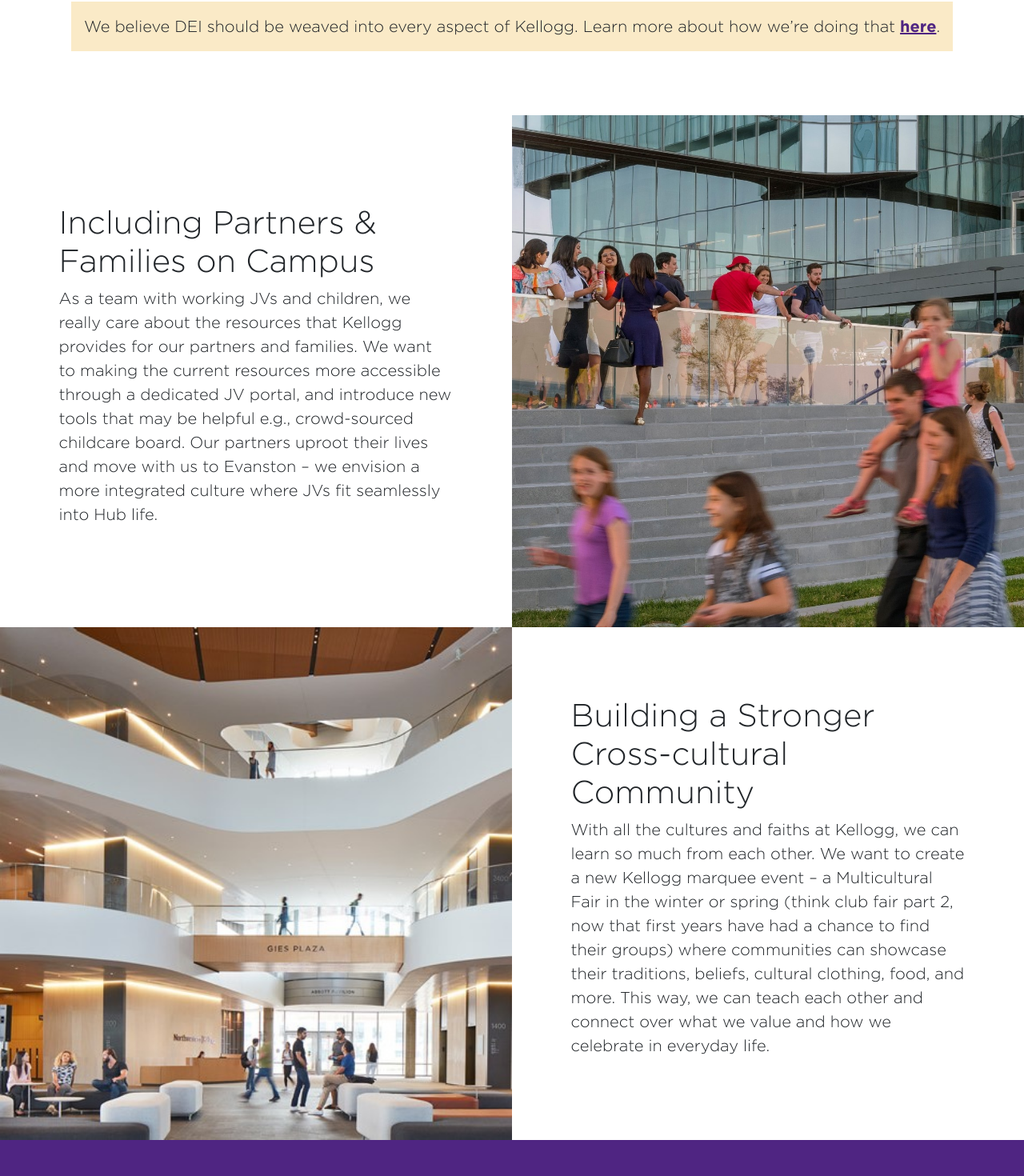
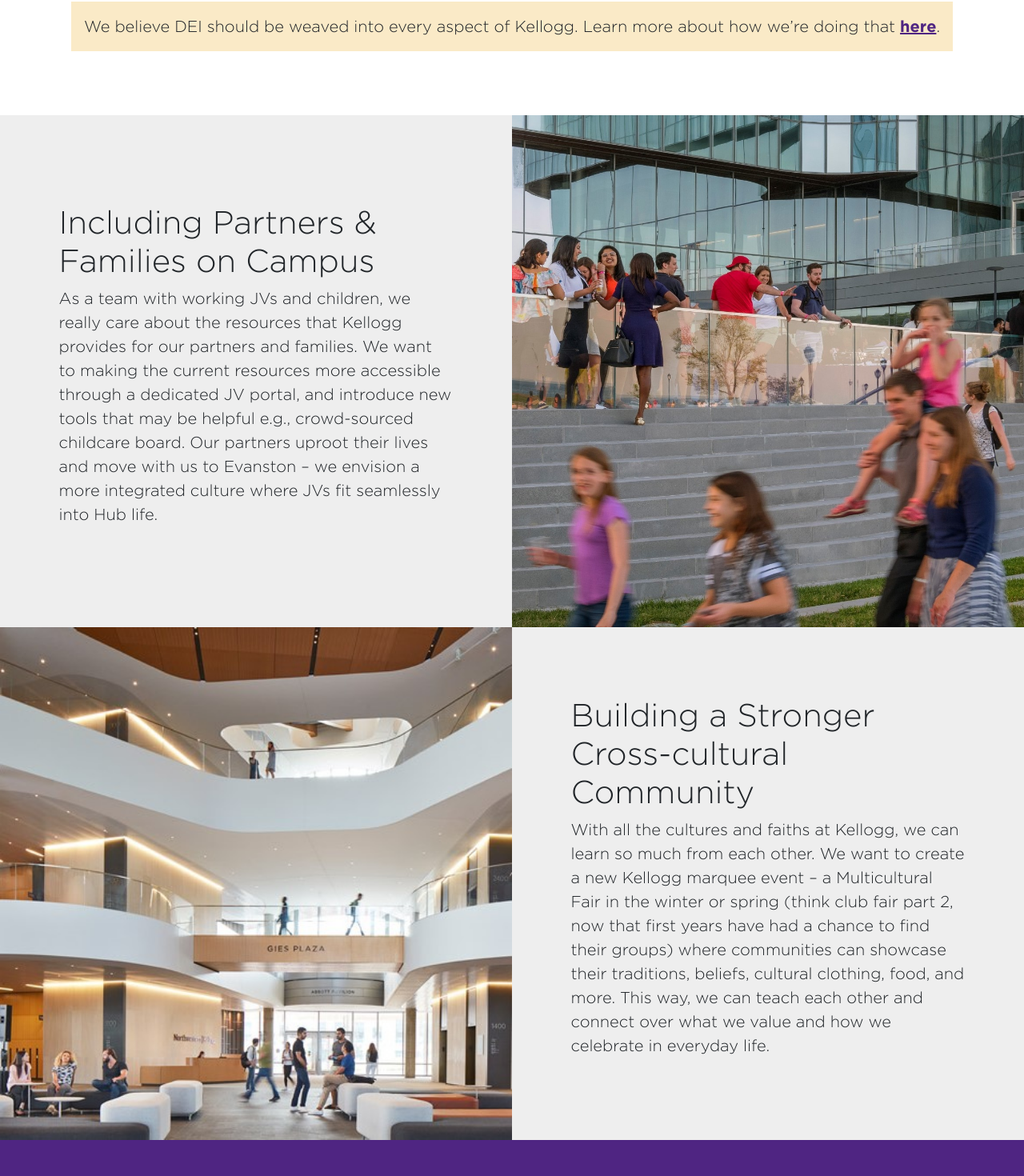
Before and after one commit to dominicle8/ksa, a React (Create React App) app: page /pillars in a window 1280 px wide. Shown: the part 2046-3516 px from the top of the page at 80% size. Built offline with nearby package versions, Linux system fonts and the light colour scheme; a web font is replaced by a local one.

Commit message:
Updating background for pillarspage squares

```diff
--- a/src/PillarsPage.tsx
+++ b/src/PillarsPage.tsx
@@ -36,7 +36,7 @@ function PillarsPage() {
 				)
 			}
 			<Row className="pt-5">
-				<Col md={6} className="d-flex">
+				<Col md={6} className="d-flex" style={{backgroundColor:"#EEEEEE"}}>
 					<div className="align-items-center ms-auto me-auto my-auto pillar-square">
 						<h3 style={{}} className="display-6"><b>Including Partners & Families on Campus</b></h3>
 						<p style={{}} className="lead">As a team with working JVs and children, we really care about the resources that Kellogg provides for our partners and families. We want to making the current resources more accessible through a dedicated JV portal, and introduce new tools that may be helpful e.g., crowd-sourced childcare board. Our partners uproot their lives and move with us to Evanston – we envision a more integrated culture where JVs fit seamlessly into Hub life.</p>
@@ -48,7 +48,7 @@ function PillarsPage() {
 				<Col md={6} className="p-0 d-md-flex d-none">
 					<Image src={StockImage1} fluid className='w-100'/>
 				</Col>
-				<Col md={6} className="d-flex">
+				<Col md={6} className="d-flex" style={{backgroundColor:"#EEEEEE"}}>
 					<div className="align-items-center ms-auto me-auto my-auto pillar-square">
 						<h3 style={{}} className="display-6"><b>Building a Stronger Cross-cultural Community</b></h3>
 						<p style={{}} className="lead">With all the cultures and faiths at Kellogg, we can learn so much from each other. We want to create a new Kellogg marquee event – a Multicultural Fair in the winter or spring (think club fair part 2, now that first years have had a chance to find their groups) where communities can showcase their traditions, beliefs, cultural clothing, food, and more. This way, we can teach each other and connect over what we value and how we celebrate in everyday life.</p>
```
